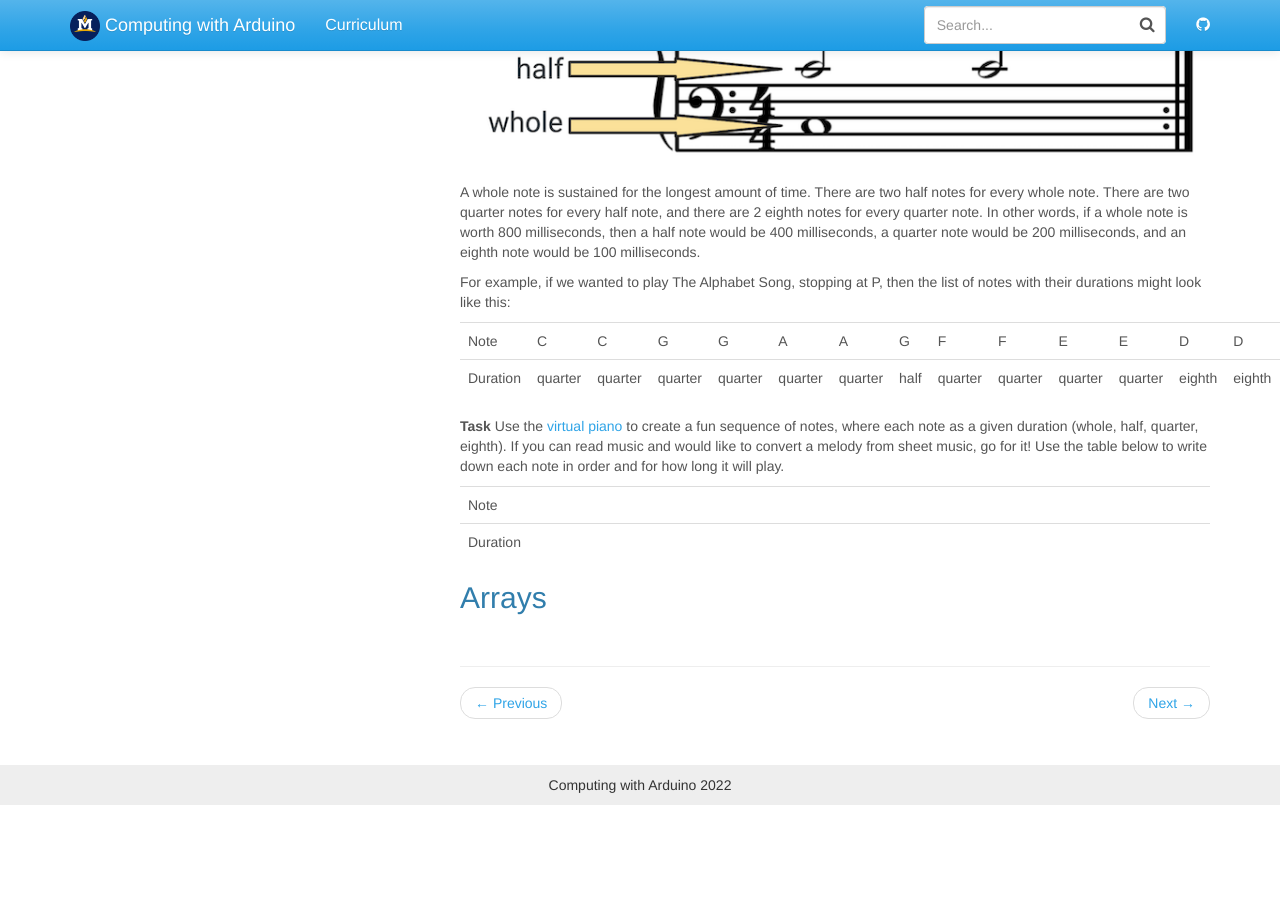
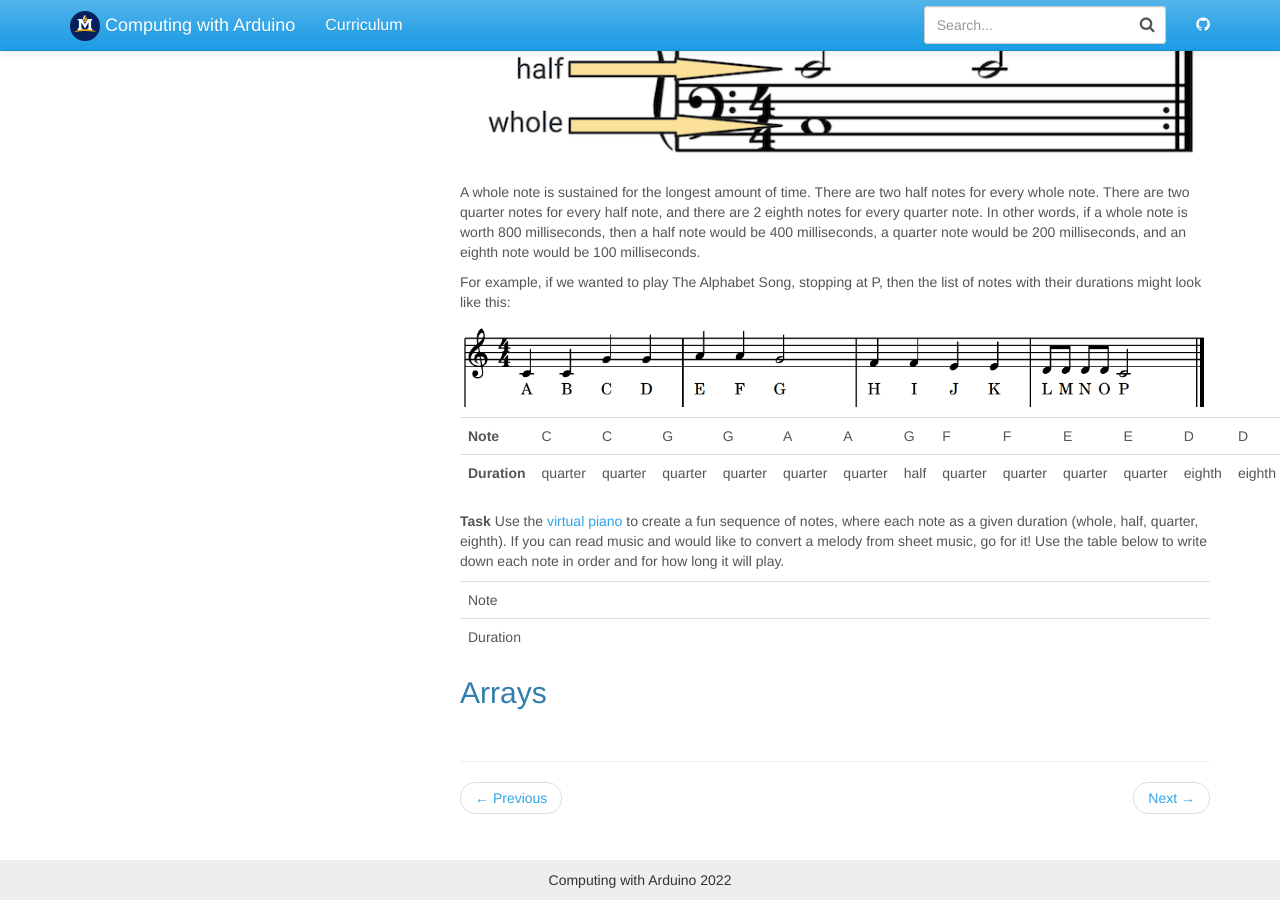
Before and after one commit to jake-chipps/friendometer, a Jekyll site: the page built from _docs/lessons/4-2.md, in a window 1280 px wide and 900 px high, scrolled down 1596 px. Built offline with Jekyll 4.4.1, drawn with Linux system fonts in a browser that asks for light colours; before the commit the page ends 2401 px from its top, so only the background shows below that.

Commit message:
add image

```diff
--- a/_docs/lessons/4-2.md
+++ b/_docs/lessons/4-2.md
@@ -40,8 +40,10 @@ A whole note is sustained for the longest amount of time. There are two half not
 
 For example, if we wanted to play The Alphabet Song, stopping at P, then the list of notes with their durations might look like this:
 
-Note | C | C | G | G | A | A | G | F | F | E | E | D | D | D | D | C
-Duration | quarter | quarter | quarter | quarter | quarter | quarter | half | quarter | quarter | quarter | quarter | eighth | eighth | eighth | eighth | half
+![alphabet song](../images/4-2_alphabet-song.png)
+
+**Note** | C | C | G | G | A | A | G | F | F | E | E | D | D | D | D | C
+**Duration** | quarter | quarter | quarter | quarter | quarter | quarter | half | quarter | quarter | quarter | quarter | eighth | eighth | eighth | eighth | half
 
 **Task** Use the [virtual piano](https://www.musicca.com/piano) to create a fun sequence of notes, where each note as a given duration (whole, half, quarter, eighth). If you can read music and would like to convert a melody from sheet music, go for it!
 Use the table below to write down each note in order and for how long it will play.
```
Also changed, not shown: _docs/images/4-2_alphabet-song.png (added).
